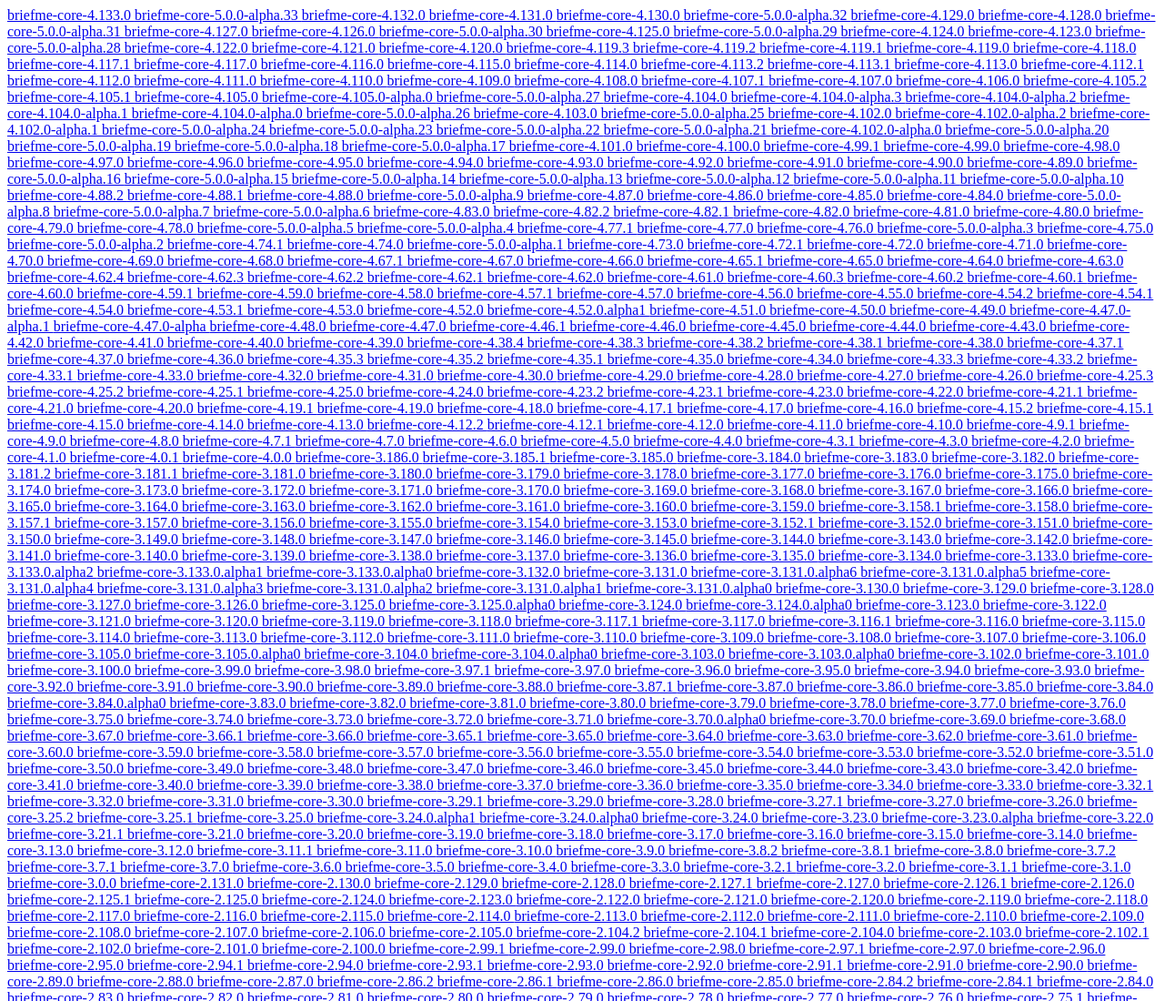
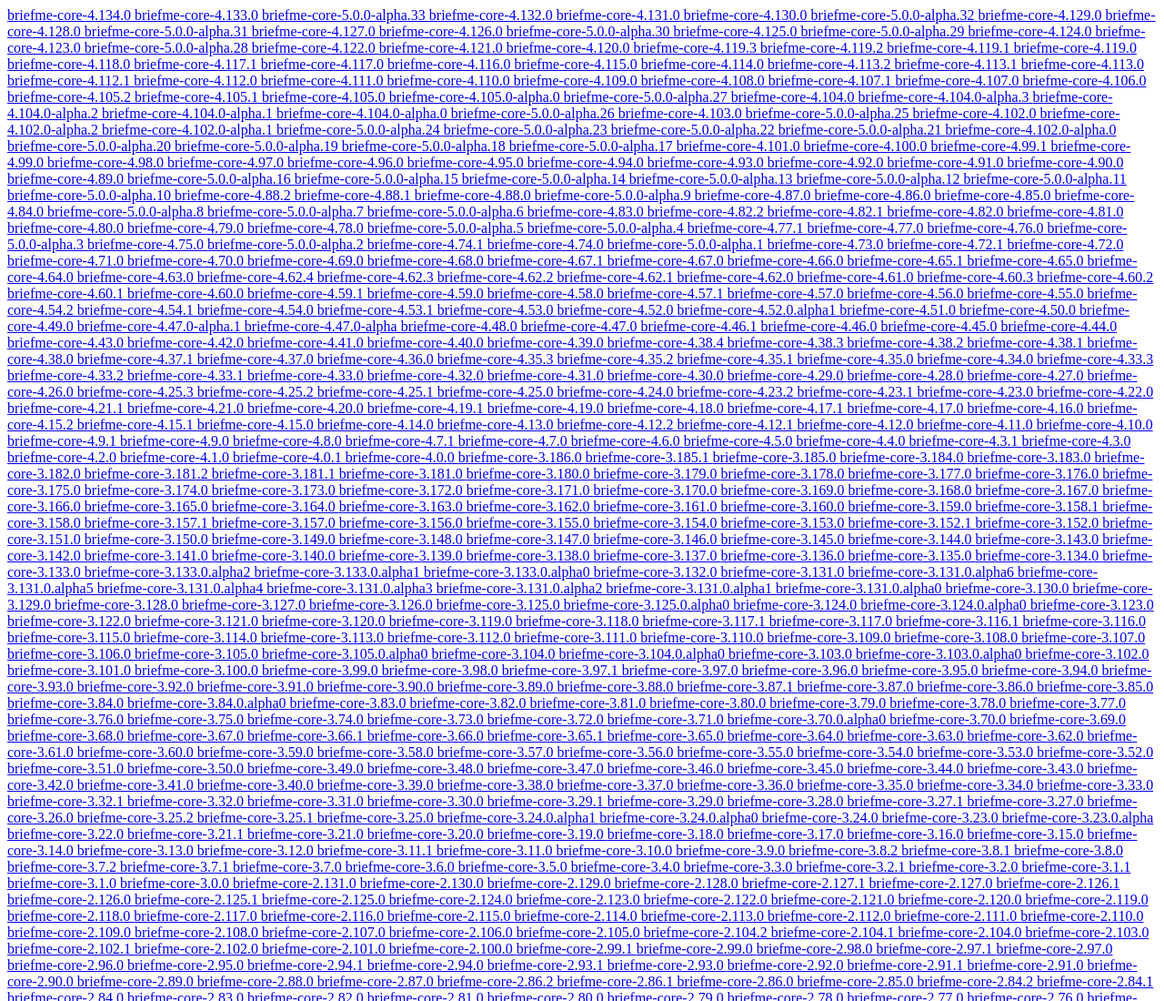
Before and after one commit to briefmnews/python-package-server, a plain HTML site: page briefme-core/index.html in a window 1280 px wide. Shown: the top 1100 px of the page at 91% size. Drawn offline with Linux system fonts and the light colour scheme.

Commit message:
chore(briefme-core): release version 4.134.0

```diff
--- a/briefme-core/index.html
+++ b/briefme-core/index.html
@@ -6,6 +6,9 @@
   </title>
  </head>
  <body>
+  <a href="git+ssh://git@github.com/briefmnews/briefme-core.git@4.134.0#egg=briefme-core-4.134.0">
+   briefme-core-4.134.0
+  </a>
   <a href="git+ssh://git@github.com/briefmnews/briefme-core.git@4.133.0#egg=briefme-core-4.133.0">
    briefme-core-4.133.0
   </a>
```
